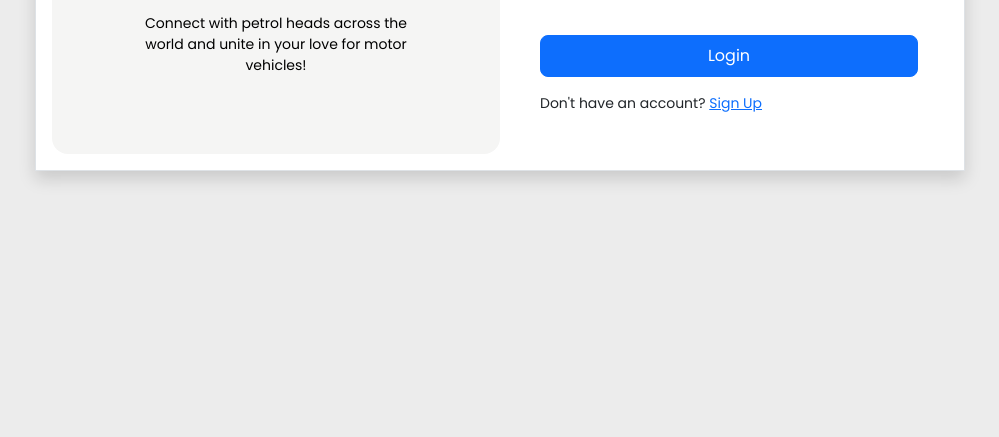
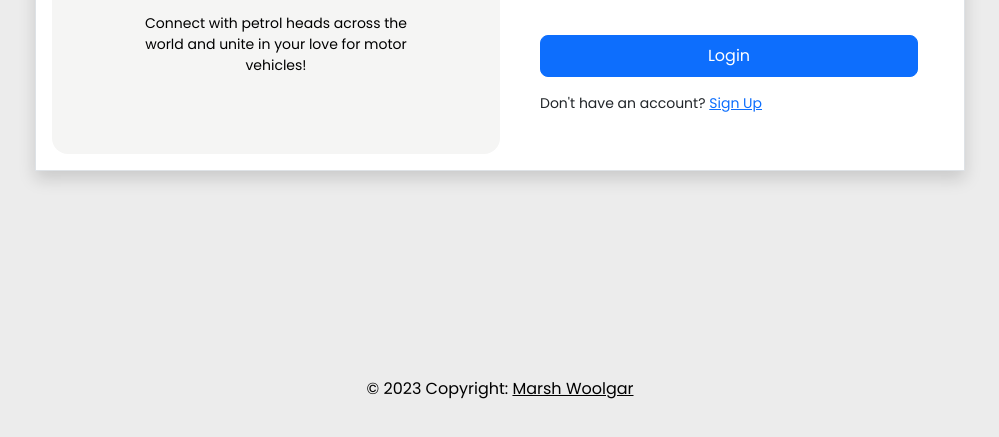
Before and after one commit to Marshflair1988/css-framework-ca, a website: page index.html in a window 1280 px wide. Shown: the part 487-924 px from the top of the page, without its empty margins (140-1139 px from the left). Before the commit the page ends 800 px from the top, so only its background shows below. Drawn offline with nearby package versions, Linux system fonts and the light colour scheme.

Commit message:
Added a footer

```diff
--- a/index.html
+++ b/index.html
@@ -69,9 +69,25 @@
             <div class="row">
                 <small>Don't have an account? <a href="#">Sign Up</a></small>
         </div>
-    </div>
+
 
 
 </main>
+
+
+    <div class="container my-5">
+
+        <footer class="text-center text-black">
+
+        <div class="text-center p-3">
+            © 2023 Copyright:
+            <a class="text-black" href="#">Marsh Woolgar</a>
+        </div>
+    </div>
+</div>
+
+</footer>
+
+
 </body>
 </html>
```
